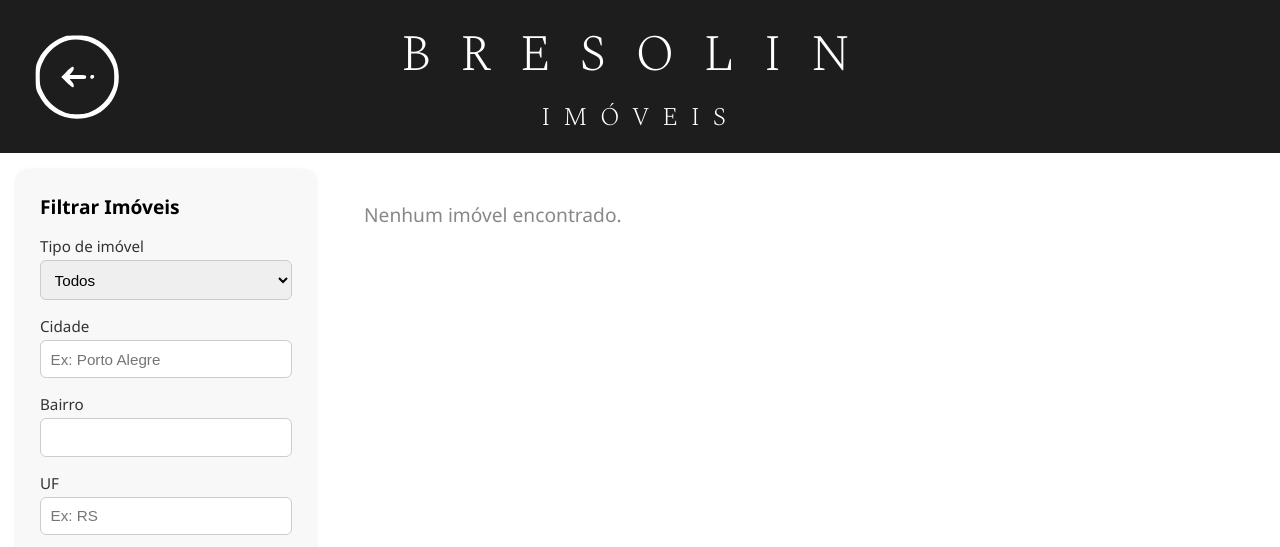
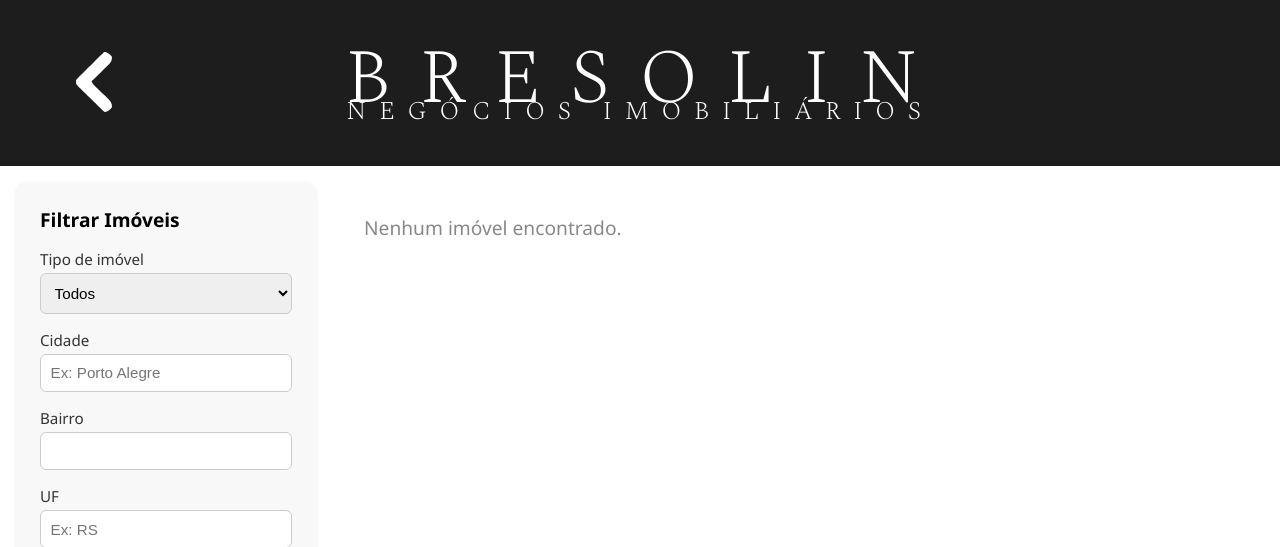
Before and after one commit to Oliveira223/Imoveis-Bresolin, a Flask app: template templates/pesquisa.html in a window 1280 px wide. Shown: the top 547 px of the page. Run offline with Flask 3, Linux system fonts and the light colour scheme; the template is opened without the code that fills it, so the values that code supplies are empty; some web fonts are replaced.

Commit message:
eader css

```diff
--- a/static/css/pesquisa.css
+++ b/static/css/pesquisa.css
@@ -100,57 +100,85 @@ a:hover {
 ================================== */
 header {
   background-color: #1d1d1d;
-  display: flex;
-  justify-content: center;
-  align-items: center;
+  color: white;
   width: 100vw;
-  color: white;
   position: relative;
 }
 
-header h1 {
-  margin-top: 1rem;
-  font-family: 'Spectral';
-  font-weight: 100;
-  font-size: 4vw;
-  letter-spacing: 2.25vw;
+.header-content {
+  display: flex;
+  justify-content: space-between;
+  align-items: center;
+  width: 100%;
+  padding: 3vw 5vw;  /* vertical | horizontal */
 }
 
-header h2 {
-  margin-top: 0.25rem;
-  font-family: 'Spectral';
-  font-weight: 100;
-  font-size: 2vw;
-  letter-spacing: 1vw;
-  margin-bottom: 1rem;
+/* Esquerda */
+.header-left {
+  flex: 1;
+  display: flex;
+  justify-content: flex-start;
 }
 
-.title_container {
+/* Centro */
+.header-center {
+  margin-top: 2vw;
+  flex: 1;
   display: flex;
-  flex-direction: column;
-  align-items: center;
+  justify-content: center;
 }
 
+/* Direita */
+.header-right {
+  flex: 1;
+  display: flex;
+  justify-content: flex-end;
+}
+
+
+/* ======== BOtão Voltar ====== */
 .btn-voltar {
-  position: absolute;
-  top: 2vw;
-  left: 2vw;
   background: none;
   border: none;
-  padding: 0;
   cursor: pointer;
 }
 
 .btn-voltar img {
-  width: 8vw;
-  height: 8vw;
-  filter: invert(1);
+  width: 5vw;
+  height: auto;
   transition: transform 0.2s;
 }
 
 .btn-voltar:hover img {
   transform: scale(1.1);
 }
+
+
+/* ======== Titulo ======== */
+.title_container {
+  display: flex;
+  flex-direction: column;
+  align-items: center;
+  line-height: 2rem;
+  margin: 0; /* zera margens que podem empurrar */
+}
+
+.title_container h1 {
+  font-family: 'Spectral';
+  font-size: 6vw;
+  font-weight: 100;
+  letter-spacing: 2.25vw;
+  margin-left: 1vw;
+}
+
+.title_container h2 {
+  font-family: 'Spectral';
+  font-weight: 100;
+  font-size: 2vw;
+  letter-spacing: 1vw;
+}
+
+
 
 
 /* ================================
@@ -176,7 +204,7 @@ header h2 {
 
 .btn-toggle-filtros {
   display: block;
-  width: 100%;
+  width: 80vw;
   background-color: #1d1d1d;
   color: white;
   font-weight: bold;
@@ -302,7 +330,9 @@ header h2 {
 .resultados {
   display: flex;
   flex-direction: column;
+  align-items: center;
   gap: 1rem;
+
 }
 
 
@@ -325,8 +355,8 @@ header h2 {
   border-radius: 8px;
 
   margin: 0.5rem;
-  width: 25rem;
-  height: 30rem;
+  width: 75vw;
+  height: 100vw;
   box-shadow: 0 2px 8px #0001;
   display: flex;
   flex-direction: column;
--- a/templates/pesquisa.html
+++ b/templates/pesquisa.html
@@ -39,17 +39,33 @@
        Cabeçalho com logo e voltar
   ============================ -->
   <header>
+  <div class="header-content">
+
+    <!-- Botão Voltar -->
+    <div class="header-left">
       <button class="btn-voltar" onclick="history.back()">
         <img src="/static/img/icons/icons8-back-arrow-100.svg" alt="Voltar">
       </button>
+    </div>
 
+    <!-- Título centralizado -->
+    <div class="header-center">
       <a href="/">
         <div class="title_container">
           <h1>BRESOLIN</h1>
-                <h2>IMÓVEIS</h2>
+          <h2>NEGÓCIOS IMOBILIÁRIOS</h2>
         </div>
       </a>
+    </div>
+
+    <!-- Menu direito futuramente -->
+    <div class="header-right">
+      <!-- vazio por enquanto -->
+    </div>
+
+  </div>
 </header>
+
 
     <!-- ===========================
        Corpo principal
```
Also changed, not shown: static/css/imovel.css (+59 -50 lines), templates/imovel.html (+16 -1 lines), static/img/icons/icons8-back-arrow-100.svg. Lines whose indentation alone changed are shown as unchanged.
